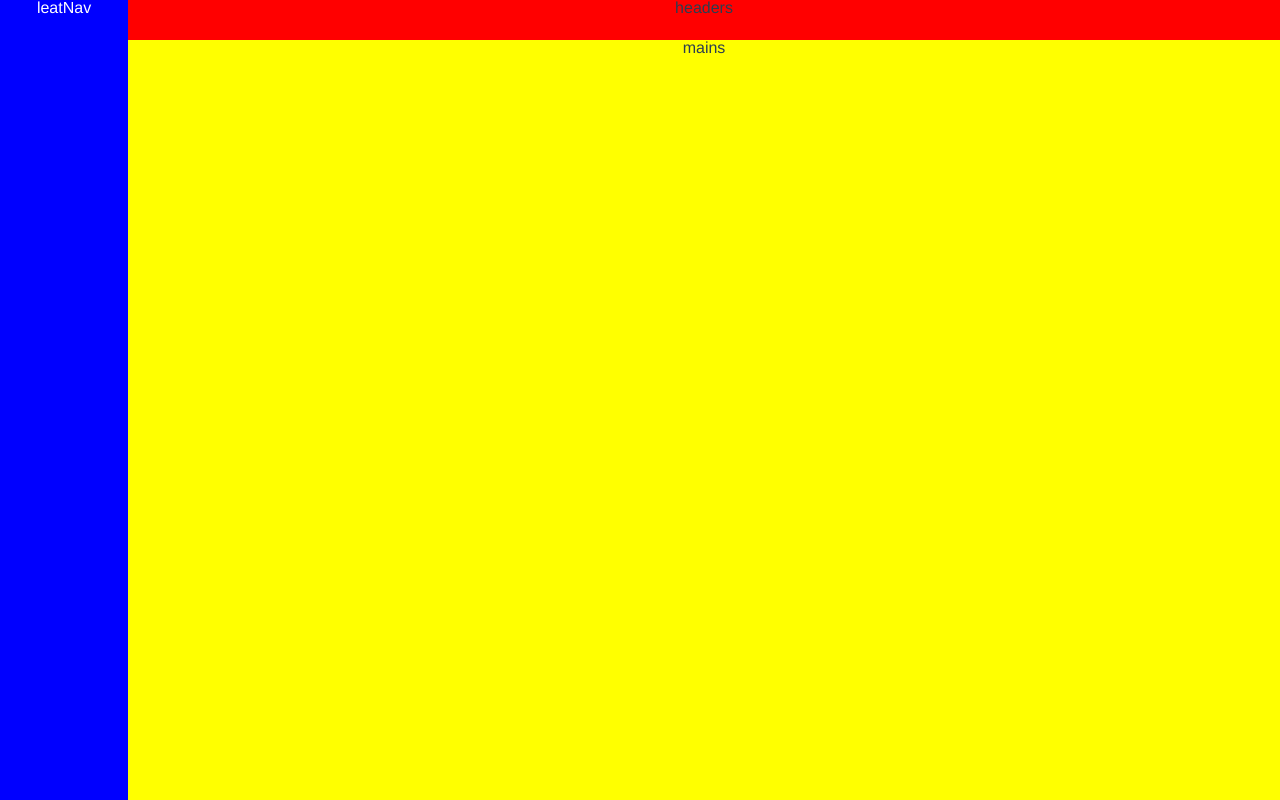
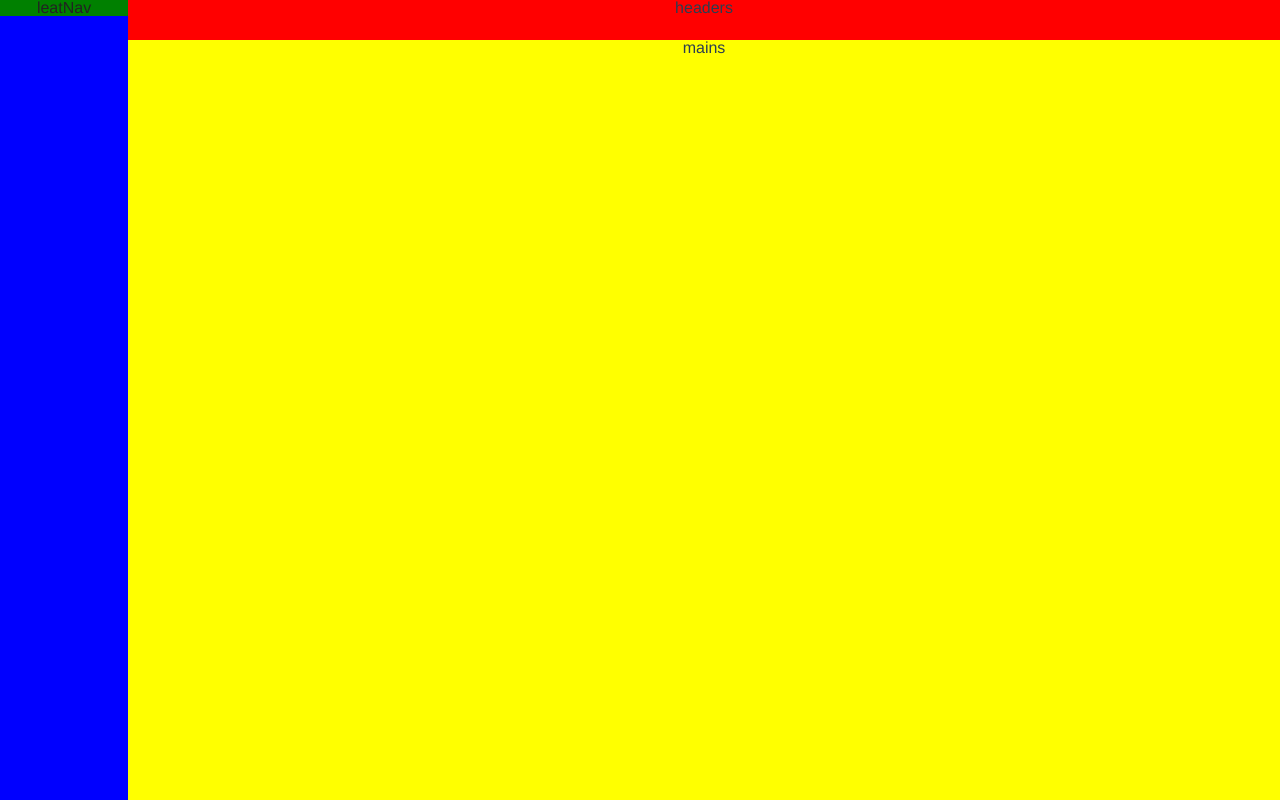
Before and after one commit to Janmdis/shopSystem, a Vue app in the folder BusinessCityBackstageSystem/: page / in a window 1280 px wide. Built offline with nearby package versions, Linux system fonts and the light colour scheme.

Commit message:
install less

```diff
--- /dev/null
+++ b/BusinessCityBackstageSystem/src/assets/less/color.less
@@ -0,0 +1,4 @@
+//字体公共样式颜色(测试颜色可以改)
+@black-2: #222;
+//公共背景颜色(测试颜色可以改 )
+@bg:green;
--- a/BusinessCityBackstageSystem/src/components/common/LeftNav.vue
+++ b/BusinessCityBackstageSystem/src/components/common/LeftNav.vue
@@ -1,6 +1,6 @@
 <template>
   <div class="leatNav">
-    <h1>{{ msg }}</h1>
+    <h1 class="bodysss">{{ msg }}</h1>
   </div>
 </template>
 
@@ -16,12 +16,17 @@ export default {
 </script>
 
 <!-- Add "scoped" attribute to limit CSS to this component only -->
-<style scoped>
+<style scoped lang="less">
+@import '../../assets/less/color';
     .leatNav{
         height:100%;
         float:left;
         width:10%;
         background:blue;
         color:#fff;
+        .bodysss{
+          background:@bg;
+          color:@black-2;
+        }
     }
 </style>
```
